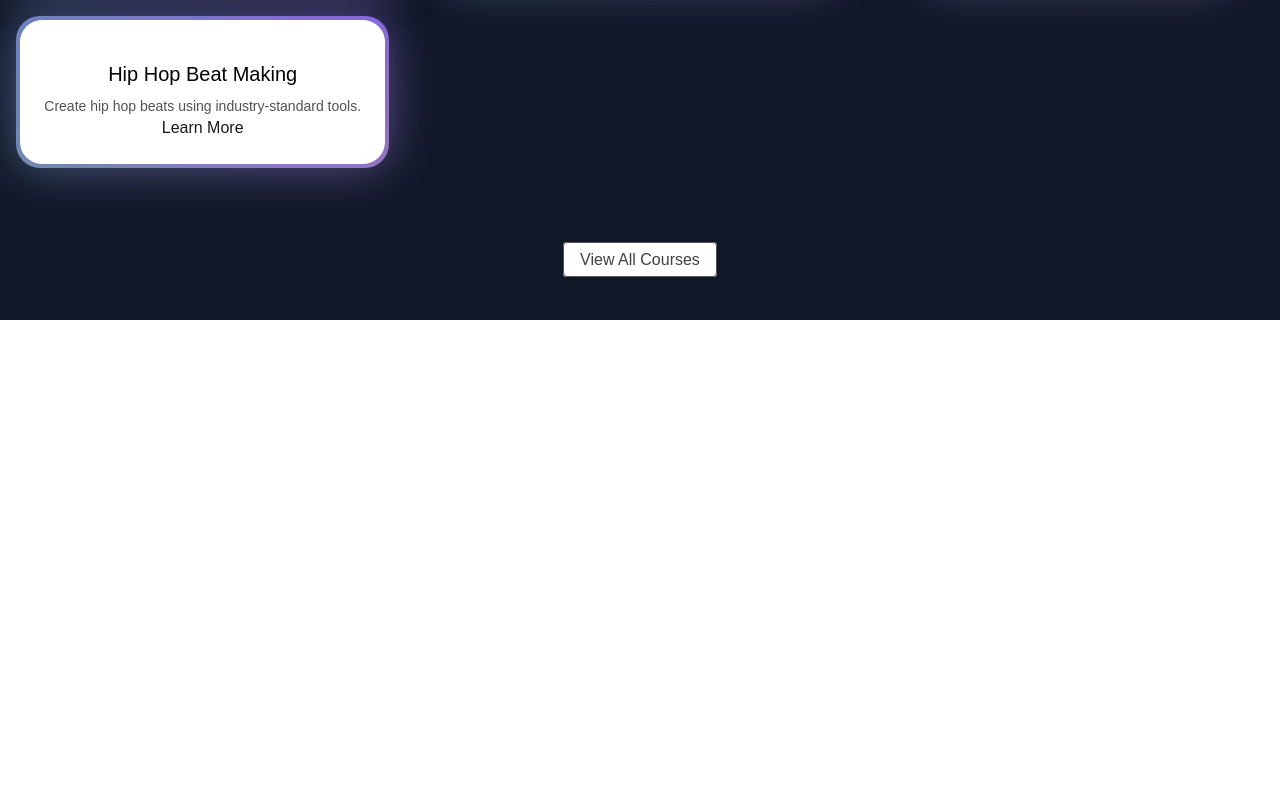
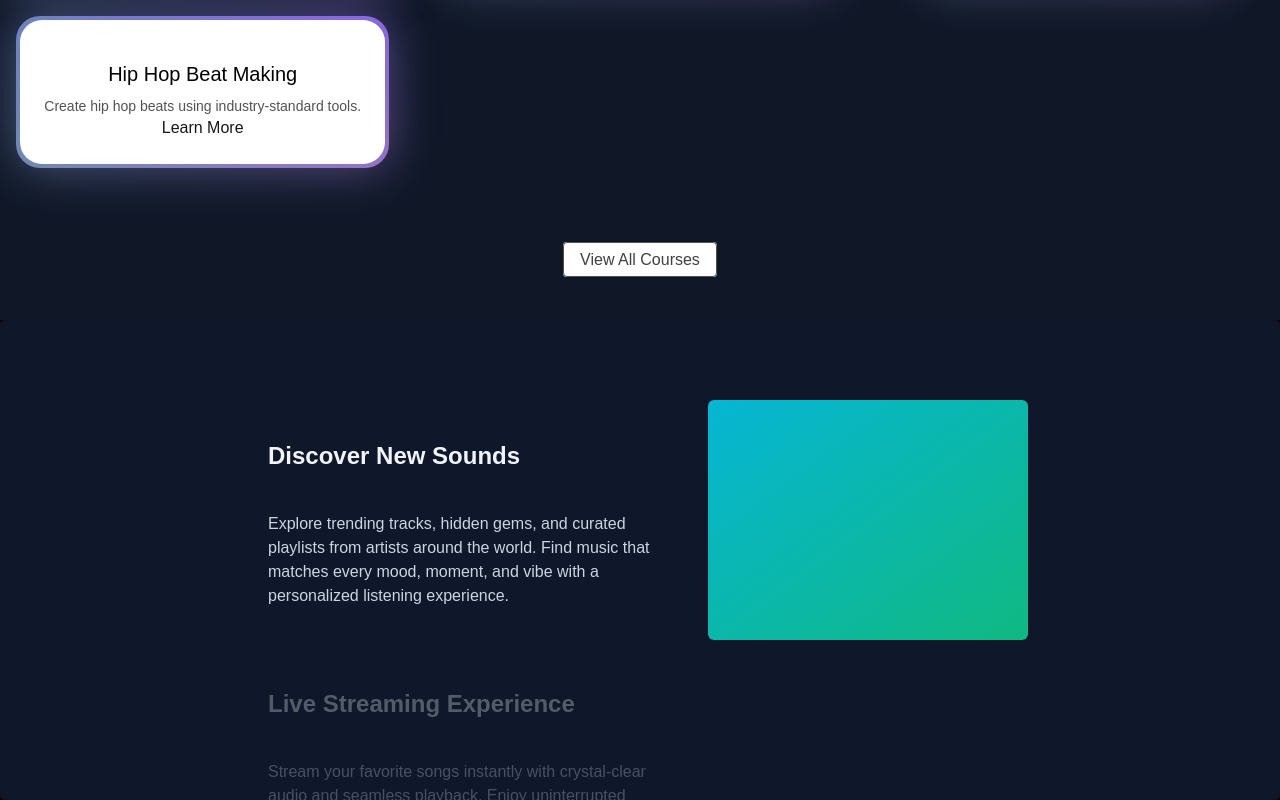
Before and after one commit to TarunaAgrawal13/LearnNext, a Next.js app: page / in a window 1280 px wide. Shown: the part 1504-2304 px from the top of the page. Before the commit the page ends 1824 px from the top, so only its background shows below. Built offline with nearby package versions, Linux system fonts and the light colour scheme.

Commit message:
why choose us section

```diff
--- a/src/app/page.tsx
+++ b/src/app/page.tsx
@@ -1,5 +1,6 @@
 import FeaturedCourses from "@/components/FeaturedCourses";
 import HeroSection from "@/components/HeroSection";
+import WhyChooseUs from "@/components/WhyChooseUs";
 import Image from "next/image";
 
 export default function Home() {
@@ -8,6 +9,7 @@ export default function Home() {
 
       <HeroSection />
       <FeaturedCourses />
+      <WhyChooseUs />
     </main>
   );
 }
--- /dev/null
+++ b/src/components/WhyChooseUs.tsx
@@ -0,0 +1,37 @@
+"use client";
+import React from "react";
+import { StickyScroll } from "./ui/sticky-scroll-reveal"
+
+const content = [
+  {
+    title: "Discover New Sounds",
+    description:
+      "Explore trending tracks, hidden gems, and curated playlists from artists around the world. Find music that matches every mood, moment, and vibe with a personalized listening experience.",
+  },
+  {
+    title: "Live Streaming Experience",
+    description:
+      "Stream your favorite songs instantly with crystal-clear audio and seamless playback. Enjoy uninterrupted music anytime, anywhere, whether you're relaxing, studying, or working out.",
+  },
+  {
+    title: "Create & Share Playlists",
+    description:
+      "Build playlists for every occasion and share them with friends in a single click. Organize your favorite tracks, collaborate with others, and keep your music collection perfectly synced.",
+  },
+  {
+    title: "Feel the Beat Everywhere",
+    description:
+      "Take your music with you across all devices. From late-night chill sessions to energetic morning workouts, enjoy unlimited access to your favorite artists and albums wherever you go.",
+  },
+];
+
+
+function WhyChooseUs() {
+  return (
+    <div>
+        <StickyScroll content={content} />
+    </div>
+  )
+}
+
+export default WhyChooseUs
--- /dev/null
+++ b/src/components/ui/sticky-scroll-reveal.tsx
@@ -0,0 +1,112 @@
+"use client";
+import React, { useEffect, useRef, useState } from "react";
+import { useMotionValueEvent, useScroll } from "framer-motion";
+import { motion } from "framer-motion";
+import { cn } from "@/lib/utils";
+
+export const StickyScroll = ({
+  content,
+  contentClassName,
+}: {
+  content: {
+    title: string;
+    description: string;
+    content?: React.ReactNode | any;
+  }[];
+  contentClassName?: string;
+}) => {
+  const [activeCard, setActiveCard] = React.useState(0);
+  const ref = useRef<any>(null);
+  const { scrollYProgress } = useScroll({
+    // uncomment line 22 and comment line 23 if you DONT want the overflow container and want to have it change on the entire page scroll
+    // target: ref
+    container: ref,
+    offset: ["start start", "end start"],
+  });
+  const cardLength = content.length;
+
+  useMotionValueEvent(scrollYProgress, "change", (latest) => {
+    const cardsBreakpoints = content.map((_, index) => index / cardLength);
+    const closestBreakpointIndex = cardsBreakpoints.reduce(
+      (acc, breakpoint, index) => {
+        const distance = Math.abs(latest - breakpoint);
+        if (distance < Math.abs(latest - cardsBreakpoints[acc])) {
+          return index;
+        }
+        return acc;
+      },
+      0,
+    );
+    setActiveCard(closestBreakpointIndex);
+  });
+
+  const backgroundColors = [
+    "#0f172a", // slate-900
+    "#000000", // black
+    "#171717", // neutral-900
+  ];
+  const linearGradients = [
+    "linear-gradient(to bottom right, #06b6d4, #10b981)", // cyan-500 to emerald-500
+    "linear-gradient(to bottom right, #ec4899, #6366f1)", // pink-500 to indigo-500
+    "linear-gradient(to bottom right, #f97316, #eab308)", // orange-500 to yellow-500
+  ];
+
+  const [backgroundGradient, setBackgroundGradient] = useState(
+    linearGradients[0],
+  );
+
+  useEffect(() => {
+    setBackgroundGradient(linearGradients[activeCard % linearGradients.length]);
+  }, [activeCard]);
+
+  return (
+    <motion.div
+      animate={{
+        backgroundColor: backgroundColors[activeCard % backgroundColors.length],
+      }}
+      className="relative flex h-[30rem] justify-center space-x-10 overflow-y-auto rounded-md p-10"
+      ref={ref}
+    >
+      <div className="div relative flex items-start px-4">
+        <div className="max-w-2xl">
+          {content.map((item, index) => (
+            <div key={item.title + index} className="my-20">
+              <motion.h2
+                initial={{
+                  opacity: 0,
+                }}
+                animate={{
+                  opacity: activeCard === index ? 1 : 0.3,
+                }}
+                className="text-2xl font-bold text-slate-100"
+              >
+                {item.title}
+              </motion.h2>
+              <motion.p
+                initial={{
+                  opacity: 0,
+                }}
+                animate={{
+                  opacity: activeCard === index ? 1 : 0.3,
+                }}
+                className="text-kg mt-10 max-w-sm text-slate-300"
+              >
+                {item.description}
+              </motion.p>
+            </div>
+          ))}
+          <div className="h-40" />
+        </div>
+      </div>
+      <div
+        style={{ background: backgroundGradient }}
+        className={cn(
+          "sticky top-10 hidden h-60 w-80 overflow-hidden rounded-md bg-white lg:block",
+          contentClassName,
+        )}
+      >
+        {content[activeCard].content ?? null}
+      </div>
+    </motion.div>
+  );
+};
```
